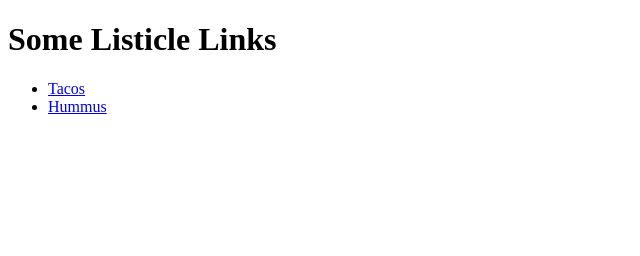
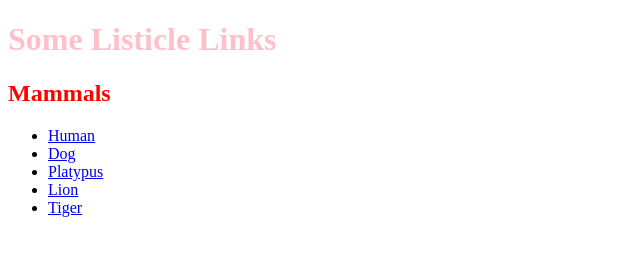
Before and after one commit to Jland2306/IGME-110-Repo, a plain HTML site: page index.html in a window 1280 px wide. Shown: the whole page, without its empty margins (0-640 px from the left). Drawn offline with Linux system fonts and the light colour scheme.

Commit message:
Update index.html

```diff
--- a/index.html
+++ b/index.html
@@ -7,9 +7,23 @@
 </head>
 <body>
   <h1>Some Listicle Links</h1>
+  <style>
+    h1{
+      color:pink;
+    }
+  </style>
+  <h2>Mammals</h2>
+  <style>
+    h2{
+      color:red;
+    }
+  </style>
   <ul>
-    <li><a href="https://en.wikipedia.org/wiki/Taco">Tacos</a></li>
-    <li><a href="https://en.wikipedia.org/wiki/Hummus">Hummus</a></li>
+    <li><a href="https://en.wikipedia.org/wiki/Human">Human</a></li>
+    <li><a href="https://en.wikipedia.org/wiki/Dog">Dog</a></li>
+    <li><a href="https://en.wikipedia.org/wiki/Platypus">Platypus</a></li>
+    <li><a href="https://en.wikipedia.org/wiki/Lion">Lion</a></li>
+    <li><a href="https://en.wikipedia.org/wiki/Tiger">Tiger</a></li>
   </ul>
 </body>
 </html>
```
